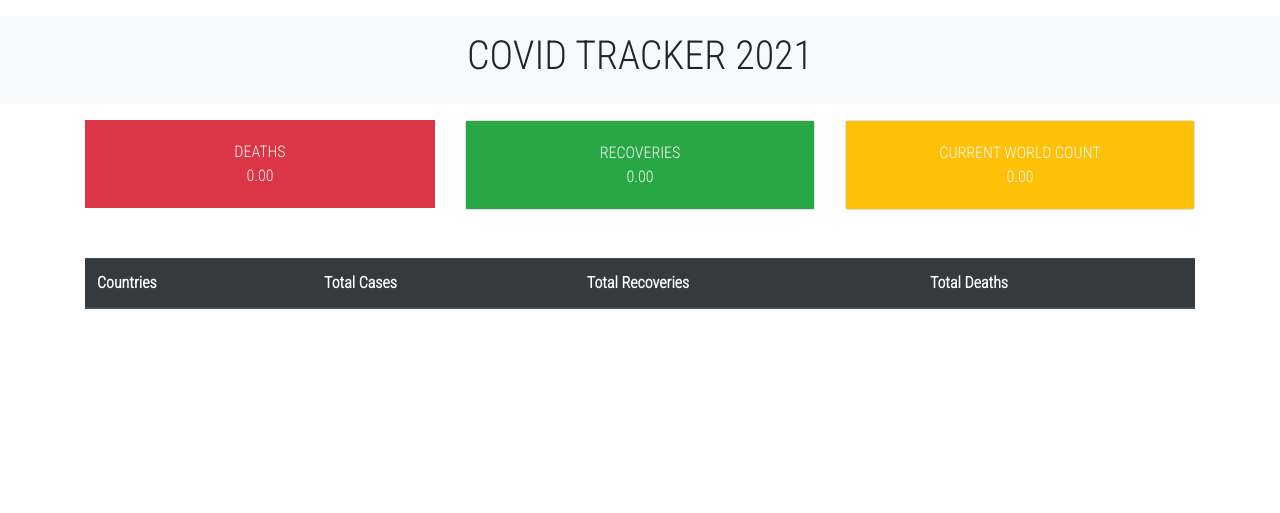
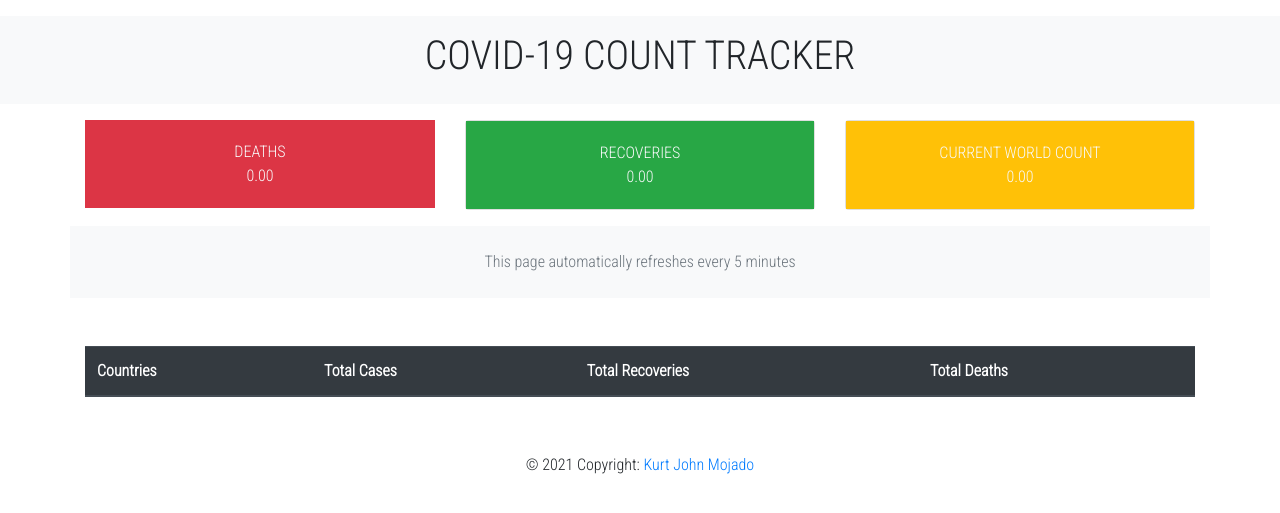
Before and after one commit to kjmojado21/covid-tracker, a PHP site: page / in a window 1280 px wide. Shown: the top 513 px of the page. Run offline with PHP 8.4, Linux system fonts and the light colour scheme; data that the repository does not hold is empty.

Commit message:
initial commit

```diff
--- a/index.php
+++ b/index.php
@@ -30,7 +30,7 @@
 <body>
     <div class="container-fluid bg-light my-3 text-center p-3">
         <h1>
-            COVID TRACKER 2021
+            COVID-19 COUNT TRACKER
         </h1>
     </div>
 
@@ -64,6 +64,11 @@
             </div>
         </div>
     </div>
+    <div class="container my-3 bg-light">
+        <p class="text-center text-muted p-4">
+            This page automatically refreshes every 5 minutes
+        </p>
+    </div>
 
     <div class="container mt-5">
         <table class="table">
@@ -96,6 +101,18 @@
             </tbody>
         </table>
     </div>
+    <!-- Footer -->
+    <footer class="page-footer font-small blue pt-4 position-sticky">
+
+        <!-- Footer Links -->
+
+        <div class="footer-copyright text-center py-3">© 2021 Copyright:
+            <a href="https://www.facebook.com/sherlocked21/"> Kurt John Mojado</a>
+        </div>
+        <!-- Copyright -->
+
+    </footer>
+    <!-- Footer -->
 
     <!-- Optional JavaScript -->
     <!-- jQuery first, then Popper.js, then Bootstrap JS -->
```
